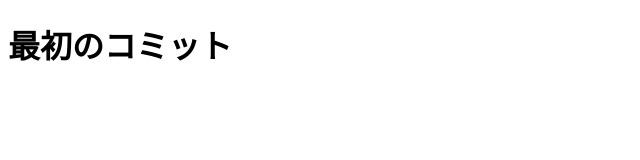
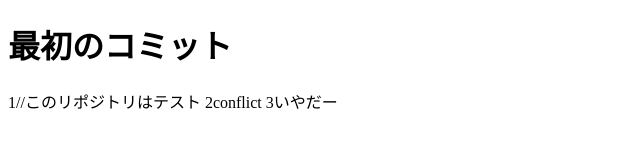
Before and after one commit to zecky1120/first-git, a plain HTML site: page index.html in a window 1280 px wide. Shown: the whole page, without its empty margins (0-640 px from the left). Drawn offline with Linux system fonts and the light colour scheme.

Commit message:
コンフリクトred

```diff
--- a/index.html
+++ b/index.html
@@ -11,6 +11,9 @@
   <h1>最初のコミット</h1>
 
   <body>
+    1//このリポジトリはテスト
+    2conflict
+    3いやだー
 
   </body>
 </html>
```
